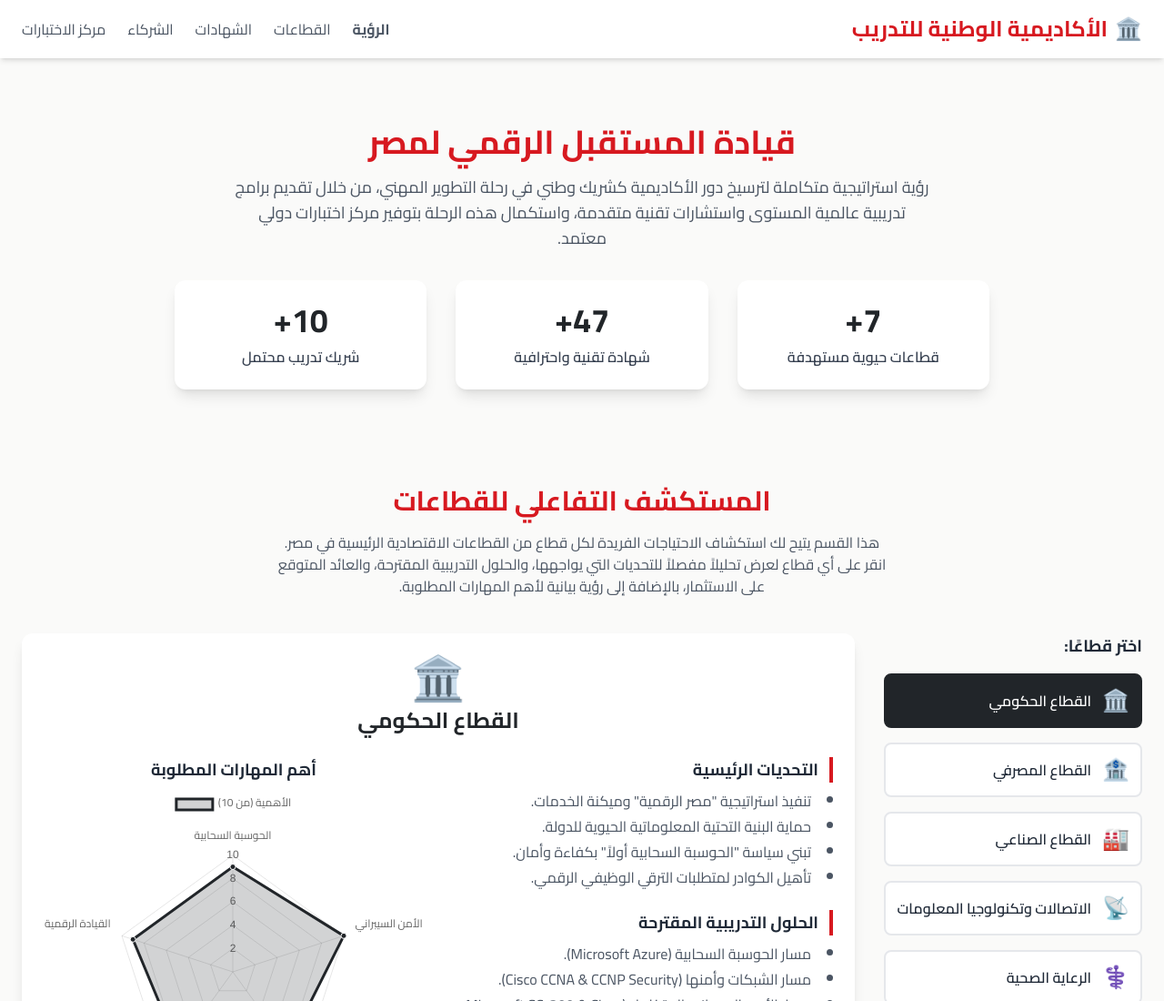
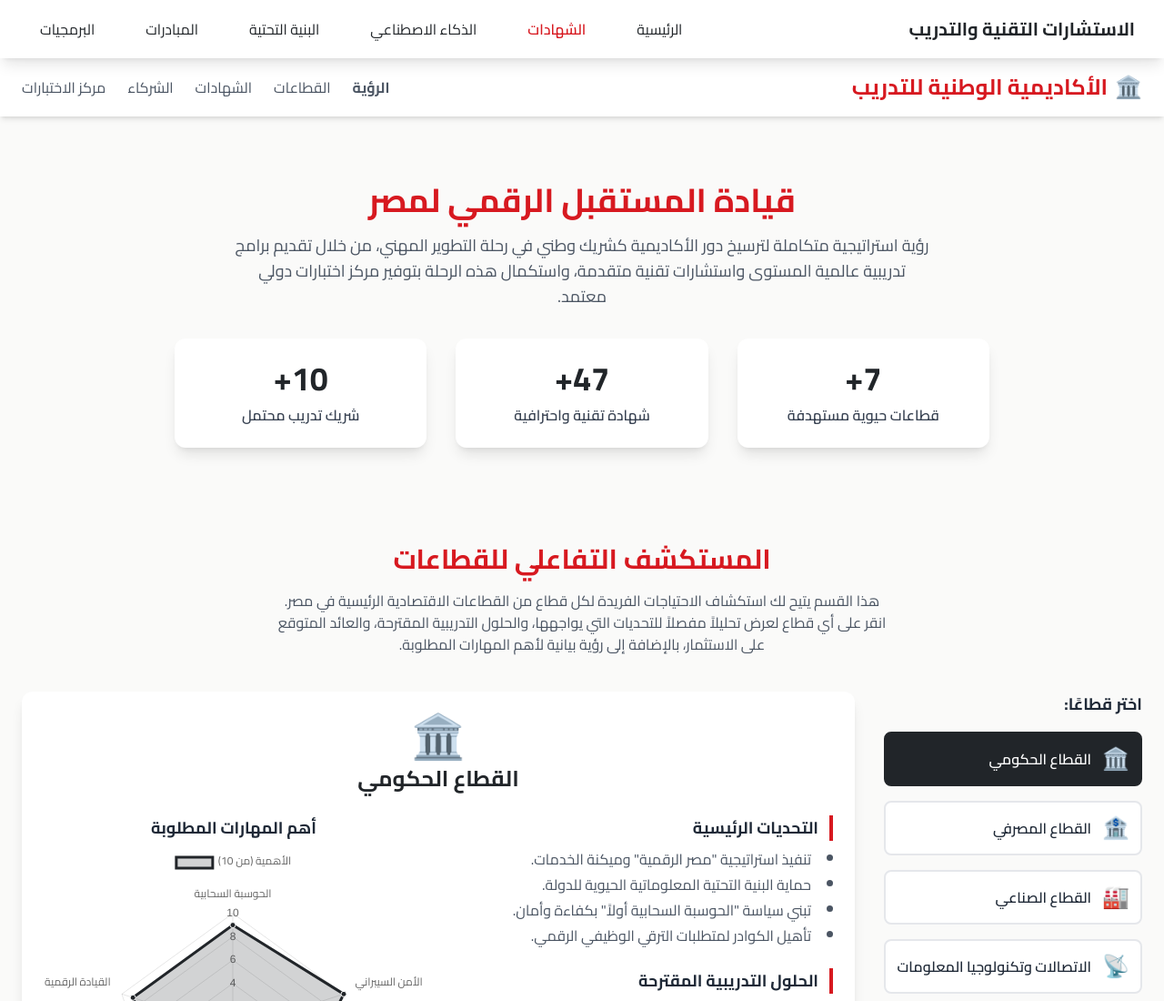
Before and after one commit to hsalamardi/sola-consultation-center, a plain HTML site: page public/Cert.html in a window 1280 px wide. Shown: the top 1100 px of the page at 91% size. Drawn offline with nearby package versions, Linux system fonts and the light colour scheme.

Commit message:
Signed-off-by: h.salama <h.salama@rdi-eg.ai>

```diff
--- a/public/Cert.html
+++ b/public/Cert.html
@@ -70,7 +70,46 @@
 </head>
 <body class="bg-stone-50 text-gray-800">
 
-    <header class="bg-white shadow-md sticky top-0 z-50">
+    <!-- Main Navigation Bar -->
+    <nav class="bg-white shadow-lg sticky top-0 z-50">
+        <div class="max-w-7xl mx-auto px-4 sm:px-6 lg:px-8">
+            <div class="flex justify-between items-center h-16">
+                <div class="flex items-center">
+                    <h1 class="text-xl font-bold text-nta-black">الاستشارات التقنية والتدريب</h1>
+                </div>
+                <div class="hidden md:flex space-x-reverse space-x-8">
+                    <a href="index.html" class="nav-link text-nta-black hover:text-nta-red px-3 py-2 rounded-md">الرئيسية</a>
+                    <a href="Cert.html" class="nav-link text-nta-red font-semibold px-3 py-2 rounded-md">الشهادات</a>
+                    <a href="ai.html" class="nav-link text-nta-black hover:text-nta-red px-3 py-2 rounded-md">الذكاء الاصطناعي</a>
+                    <a href="infra.html" class="nav-link text-nta-black hover:text-nta-red px-3 py-2 rounded-md">البنية التحتية</a>
+                    <a href="init.html" class="nav-link text-nta-black hover:text-nta-red px-3 py-2 rounded-md">المبادرات</a>
+                    <a href="software.html" class="nav-link text-nta-black hover:text-nta-red px-3 py-2 rounded-md">البرمجيات</a>
+                </div>
+                <!-- Mobile menu button -->
+                <div class="md:hidden">
+                    <button id="main-mobile-menu-button" class="text-nta-black hover:text-nta-red focus:outline-none">
+                        <svg class="h-6 w-6" fill="none" viewBox="0 0 24 24" stroke="currentColor">
+                            <path stroke-linecap="round" stroke-linejoin="round" stroke-width="2" d="M4 6h16M4 12h16M4 18h16" />
+                        </svg>
+                    </button>
+                </div>
+            </div>
+        </div>
+        <!-- Mobile menu -->
+        <div id="main-mobile-menu" class="md:hidden hidden bg-white border-t">
+            <div class="px-2 pt-2 pb-3 space-y-1">
+                <a href="index.html" class="block px-3 py-2 text-nta-black hover:text-nta-red">الرئيسية</a>
+                <a href="Cert.html" class="block px-3 py-2 text-nta-red font-semibold">الشهادات</a>
+                <a href="ai.html" class="block px-3 py-2 text-nta-black hover:text-nta-red">الذكاء الاصطناعي</a>
+                <a href="infra.html" class="block px-3 py-2 text-nta-black hover:text-nta-red">البنية التحتية</a>
+                <a href="init.html" class="block px-3 py-2 text-nta-black hover:text-nta-red">المبادرات</a>
+                <a href="software.html" class="block px-3 py-2 text-nta-black hover:text-nta-red">البرمجيات</a>
+            </div>
+        </div>
+    </nav>
+
+    <!-- Page-specific Navigation -->
+    <header class="bg-white shadow-md sticky top-16 z-40">
         <nav class="container mx-auto px-6 py-4 flex justify-between items-center">
             <div class="flex items-center space-x-2 space-x-reverse">
                  <span class="text-2xl">🏛️</span>
```
